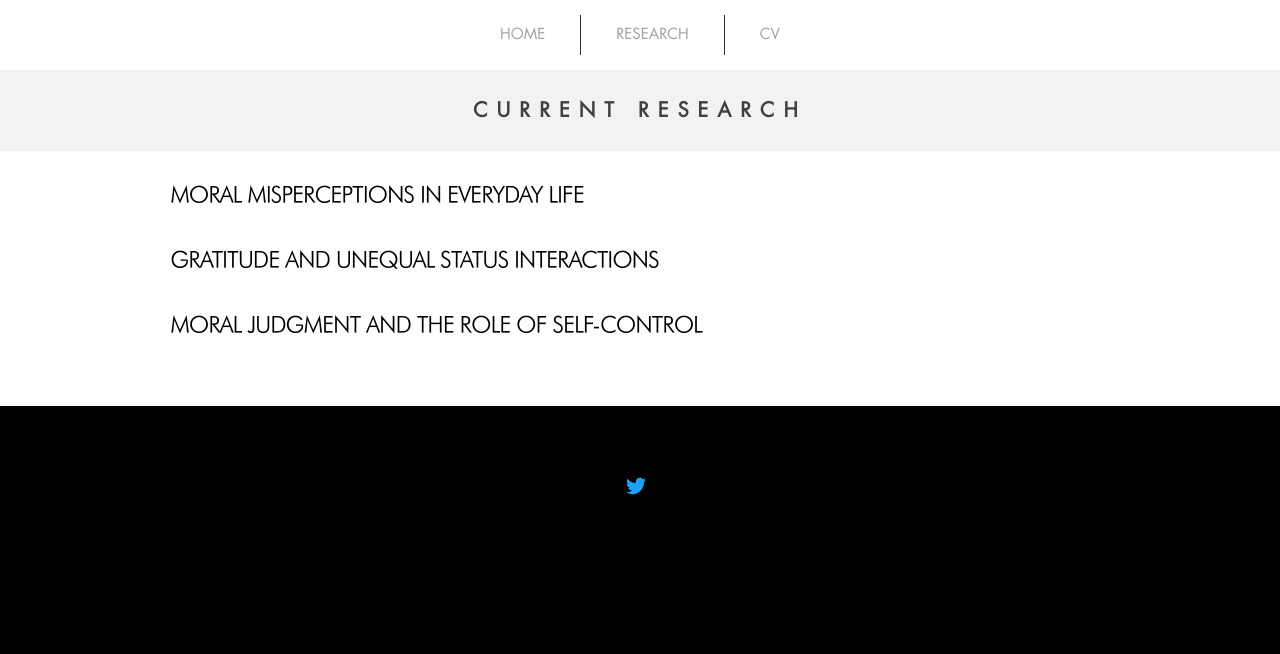
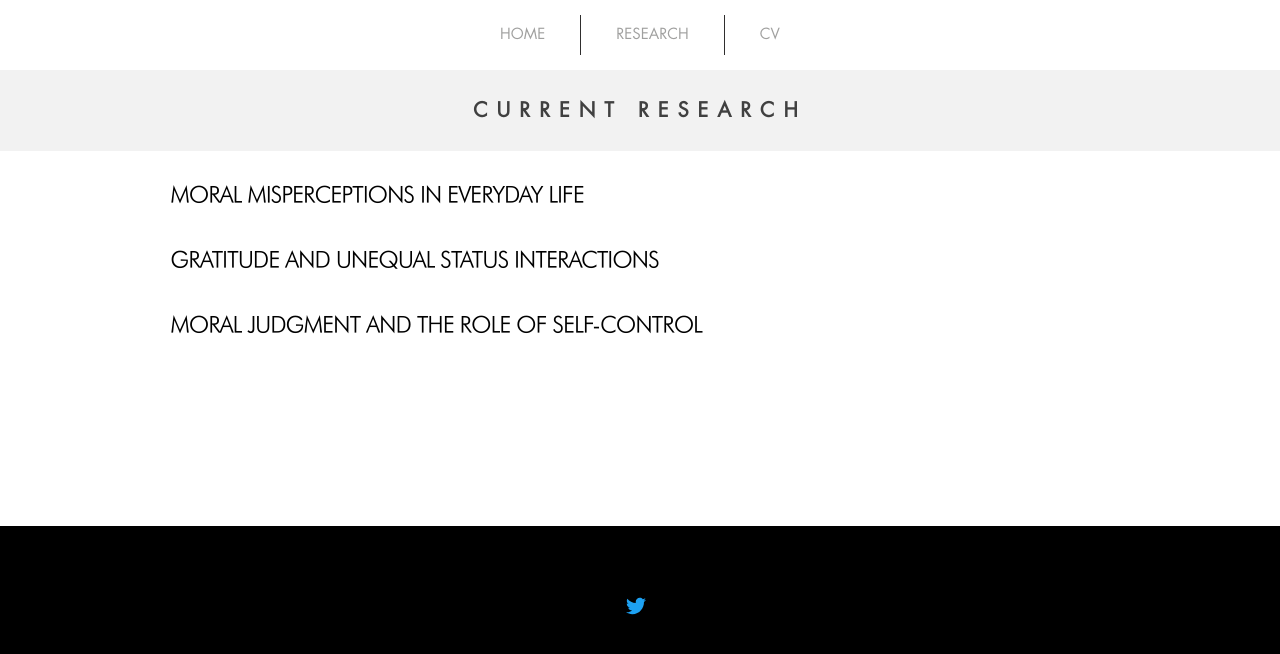
Before and after one commit to Jaacky/katewguan.com, a Jekyll site: the page built from research/index.html, in a window 1280 px wide. Shown: the top 654 px of the page. Built offline with Jekyll 4.4.1, drawn with Linux system fonts in a browser that asks for light colours.

Commit message:
Updating footer styles

```diff
--- a/css/styles.css
+++ b/css/styles.css
@@ -121,6 +121,7 @@
     text-align: center;
     color: white;
     padding: 40px;
+    padding-bottom: 0;
 }
 
 .footer h2 {
@@ -136,8 +137,16 @@
     max-width: 1000px;
 }
 
+.footer .container {
+    padding-bottom: 0;
+}
+
 .container.landing p, .container.cv, .container.about, .container.blog, .container.post, .container.research {
     text-align: left;
+}
+
+.container.research {
+    padding-bottom: 150px;
 }
 
 .container * {
```
